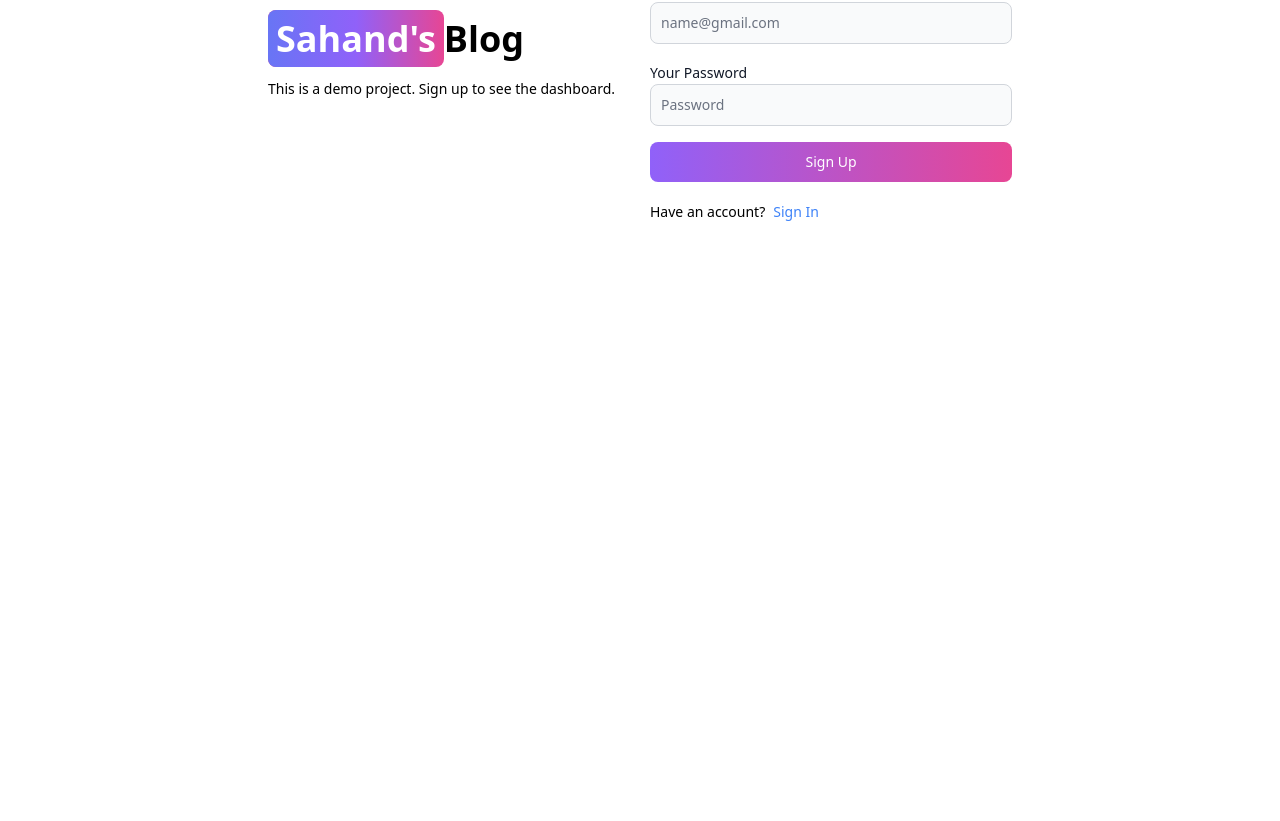
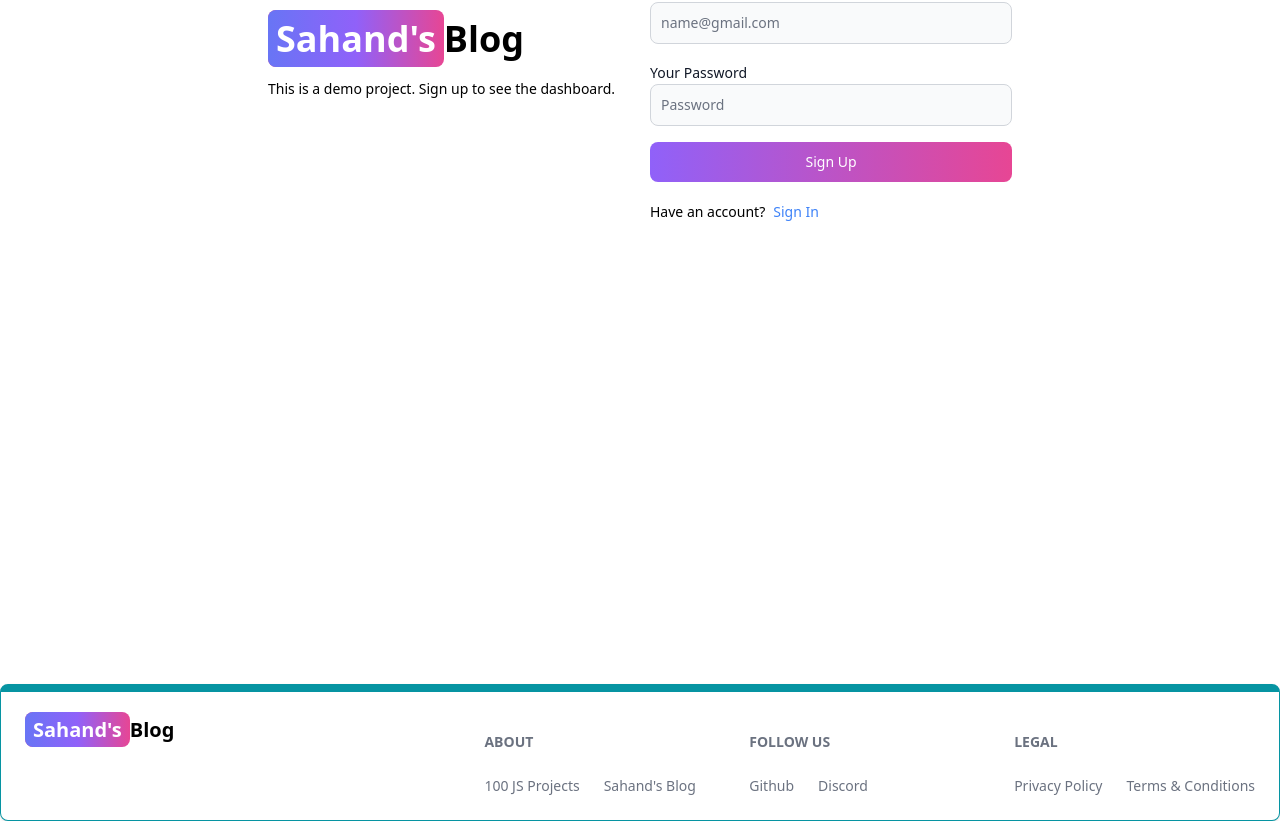
Before and after one commit to anshtrivediaiml/Blog-Site, a React (Vite) app in the folder client/: page /signup in a window 1280 px wide. Shown: the part 260-1081 px from the top of the page. Before the commit the page ends 944 px from the top, so only its background shows below. Built offline with nearby package versions, Linux system fonts and the light colour scheme.

Commit message:
Footer component created

```diff
--- a/client/src/App.jsx
+++ b/client/src/App.jsx
@@ -7,6 +7,7 @@ import SignIn from './pages/SignIn'
 import SignUp from './pages/SignUp'
 import Projects from './pages/Projects'
 import Header from './components/Header'
+import FooterCom from './components/Footer'
 function App() {
   return (
     <BrowserRouter>
@@ -19,6 +20,7 @@ function App() {
       <Route path="/signin" element={<SignIn/>}/>
       <Route path="/signup" element={<SignUp/>}/>
       </Routes>
+      <FooterCom/>
     </BrowserRouter>
   )
 }
--- /dev/null
+++ b/client/src/components/Footer.jsx
@@ -0,0 +1,68 @@
+import React from "react";
+import { Footer } from "flowbite-react";
+import { Link } from "react-router-dom";
+const FooterCom = () => {
+  return (
+    <Footer container className="border border-t-8 border-teal-500 ">
+      <div className="w-full max-w-7xl mx-auto">
+        <div className="grid w-full justify-between sm:flex md:grid-cols-1">
+          <div className="">
+            <Link
+              to="/"
+              className="self-center whitespace-nowrap text-lg sm:text-xl font-semibold dark:text-white"
+            >
+              <span className="px-2 py-1 bg-gradient-to-r from-indigo-500 via-purple-500 to bg-pink-500 rounded-lg text-white">
+                Sahand's
+              </span>
+              Blog
+            </Link>
+          </div>
+          <div className="grid grid-cols-2 gap-3 sm:mt-4 sm:grid-cols-3 sm:gap-6">
+            <div>
+              <Footer.Title title="About"></Footer.Title>
+              <Footer.LinkGroup>
+                <Footer.Link
+                  href="https://www.100jsprojects.com"
+                  target="_blank"
+                  rel="noopener noreferrer"
+                >
+                  100 JS Projects
+                </Footer.Link>
+                <Footer.Link
+                  href="/about"
+                  target="_blank"
+                  rel="noopener noreferrer"
+                >
+
+                  Sahand's Blog
+                </Footer.Link>
+              </Footer.LinkGroup>
+            </div>
+
+            <div>
+        <Footer.Title title="Follow Us"></Footer.Title>
+        <Footer.LinkGroup>
+            <Footer.Link href="https://www.github.com/anshtrivediaiml" target="_blank" rel='noopener noreferrer'> Github
+            </Footer.Link>
+            <Footer.Link href="#" target="_blank" rel='noopener noreferrer'> Discord
+            </Footer.Link>
+        </Footer.LinkGroup>
+        </div>
+
+        <div>
+        <Footer.Title title="Legal"></Footer.Title>
+        <Footer.LinkGroup>
+            <Footer.Link href="#" > Privacy Policy
+            </Footer.Link>
+            <Footer.Link href="/about" target="_blank" rel='noopener noreferrer'>Terms &amp; Conditions
+            </Footer.Link>
+        </Footer.LinkGroup>
+        </div>
+          </div>
+        </div>
+      </div>
+    </Footer>
+  );
+};
+
+export default FooterCom;
```
